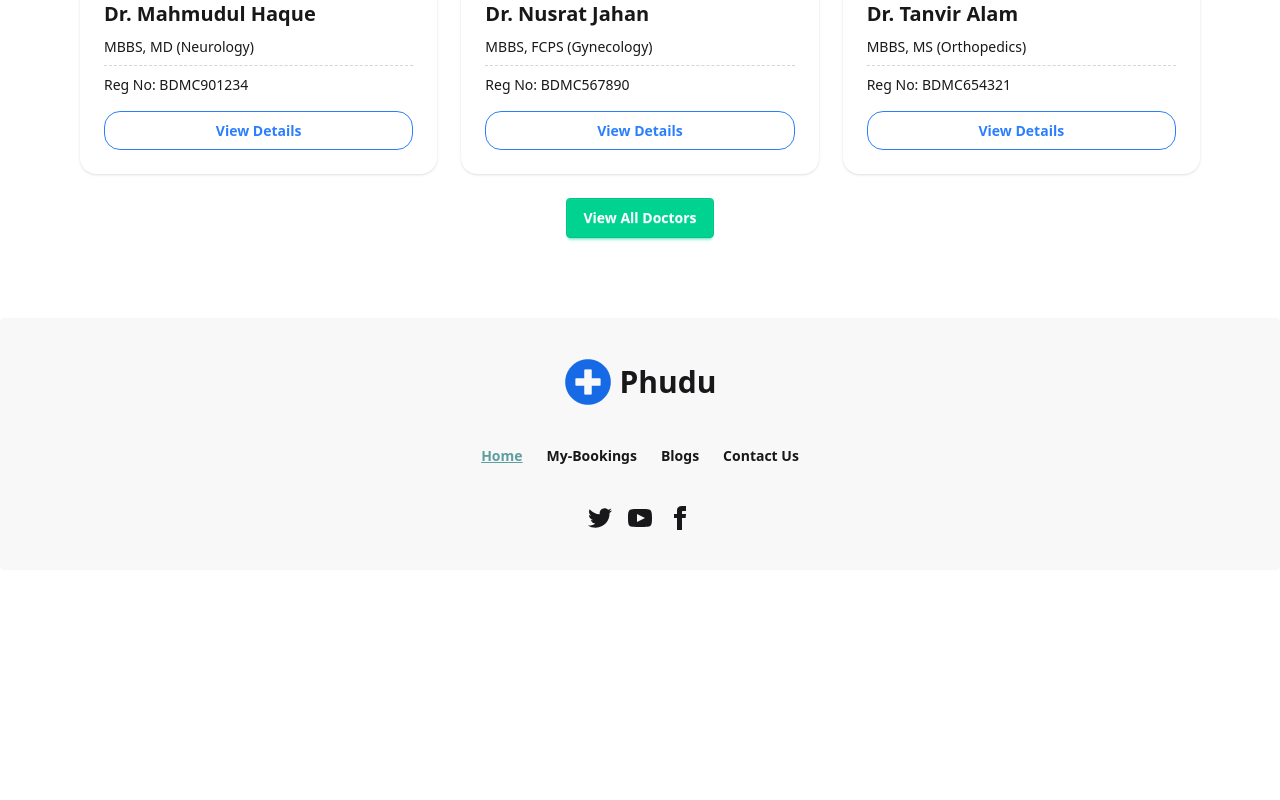
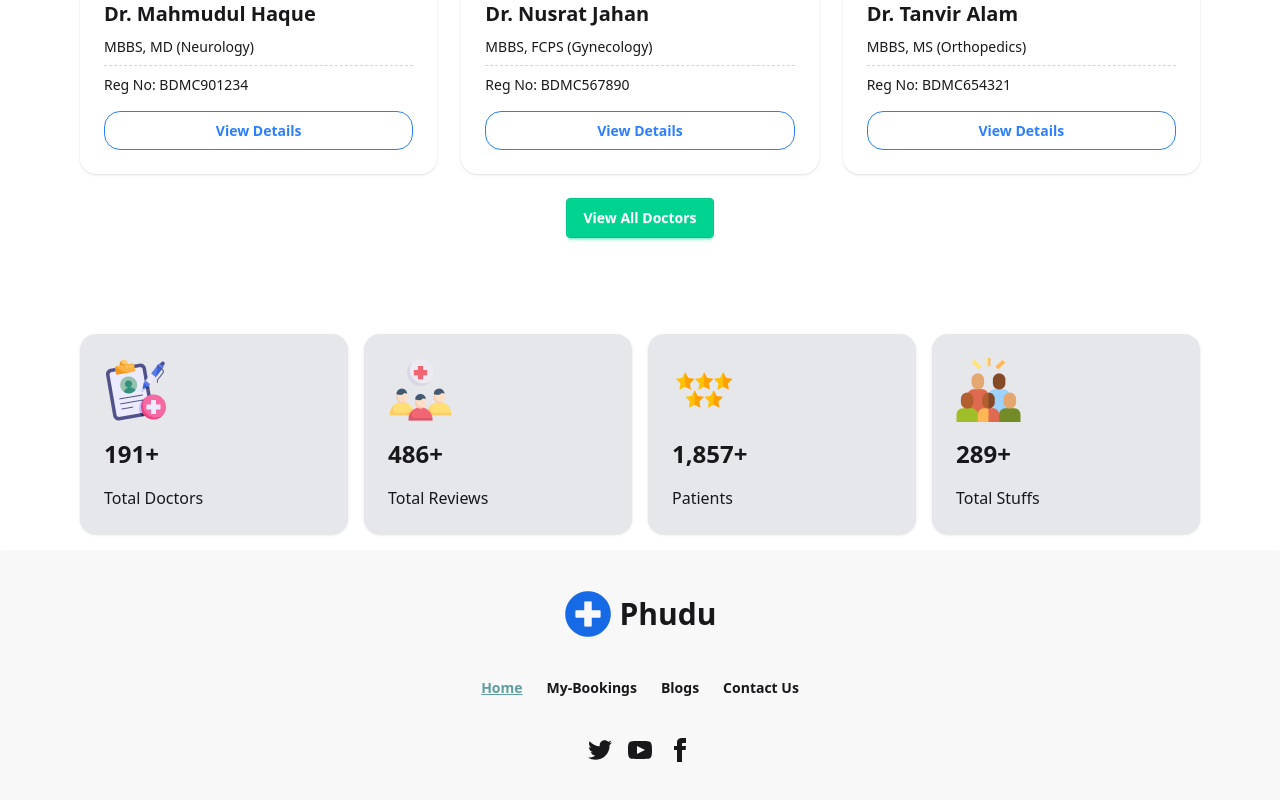
Before and after one commit to rjriajul1/phudu-project, a React (Vite) app: page / in a window 1280 px wide. Shown: the part 1789-2589 px from the top of the page. Before the commit the page ends 2359 px from the top, so only its background shows below. Built offline with nearby package versions, Linux system fonts and the light colour scheme.

Commit message:
added success counter board

```diff
--- a/package.json
+++ b/package.json
@@ -13,10 +13,12 @@
     "@tailwindcss/vite": "^4.1.4",
     "axios": "^1.8.4",
     "react": "^19.0.0",
+    "react-countup": "^6.5.3",
     "react-dom": "^19.0.0",
     "react-icons": "^5.5.0",
     "react-router": "^7.5.1",
-    "tailwindcss": "^4.1.4"
+    "tailwindcss": "^4.1.4",
+    "use-count-up": "^3.0.1"
   },
   "devDependencies": {
     "@eslint/js": "^9.22.0",
--- /dev/null
+++ b/src/components/counter/Counter.jsx
@@ -0,0 +1,81 @@
+import React from 'react';
+import CountUp from 'react-countup';
+import succesLogo1 from '../../assets/success-doctor.png'
+import succesLogo2 from '../../assets/success-patients.png'
+import succesLogo3 from '../../assets/success-review.png'
+import succesLogo4 from '../../assets/success-staffs.png'
+
+
+const Counter = () => {
+    return (
+<div className='grid grid-cols-2 md:grid-cols-3 lg:grid-cols-4  gap-4 p-4'>
+<div className='shadow rounded-2xl space-y-4 p-6 bg-gray-200'>
+    <img src={succesLogo1} alt="" />
+<div className='font-bold text-2xl flex'>
+<CountUp
+        className="account-balance"
+        start={0}
+        end={195}
+        duration={10}
+        useEasing={true}
+        separator=","
+      />
+      <p>+</p>
+</div>
+
+      <p>Total Doctors</p>
+</div>
+<div className='shadow rounded-2xl space-y-4 p-6 bg-gray-200'>
+    <img src={succesLogo2} alt="" />
+<div className='font-bold text-2xl flex'>
+<CountUp
+        className="account-balance"
+        start={0}
+        end={495}
+        duration={10}
+        useEasing={true}
+        separator=","
+      />
+      <p>+</p>
+</div>
+
+      <p>Total Reviews</p>
+</div>
+<div className='shadow rounded-2xl space-y-4 p-6 bg-gray-200'>
+    <img src={succesLogo3} alt="" />
+<div className='font-bold text-2xl flex'>
+<CountUp
+        className="account-balance"
+        start={0}
+        end={1995}
+        duration={10}
+        useEasing={true}
+        separator=","
+      />
+      <p>+</p>
+</div>
+
+      <p>Patients </p>
+</div>
+<div className='shadow rounded-2xl space-y-4 p-6 bg-gray-200'>
+    <img src={succesLogo4} alt="" />
+<div className='font-bold text-2xl flex'>
+<CountUp
+        className="account-balance"
+        start={0}
+        end={295}
+        duration={10}
+        useEasing={true}
+        separator=","
+      />
+      <p>+</p>
+</div>
+
+      <p>Total Stuffs</p>
+</div>
+
+</div>
+    );
+};
+
+export default Counter;
--- a/src/pages/home/Home.jsx
+++ b/src/pages/home/Home.jsx
@@ -1,6 +1,7 @@
 import React, { use } from 'react';
 import Banner from '../../components/banner/Banner';
 import Doctors from '../doctors/Doctors';
+import Counter from '../../components/counter/Counter';
 
 const Home = ({dataPromise}) => {
     const doctorsPromise = use(dataPromise);
@@ -10,6 +11,7 @@ const Home = ({dataPromise}) => {
         <div className=''>
             <Banner/>
             <Doctors doctorsData={doctorsData}/>
+            <Counter/>
         </div>
     );
 };
```
Also changed, not shown: 2 other files (tests, documents, lock files or other folders).
